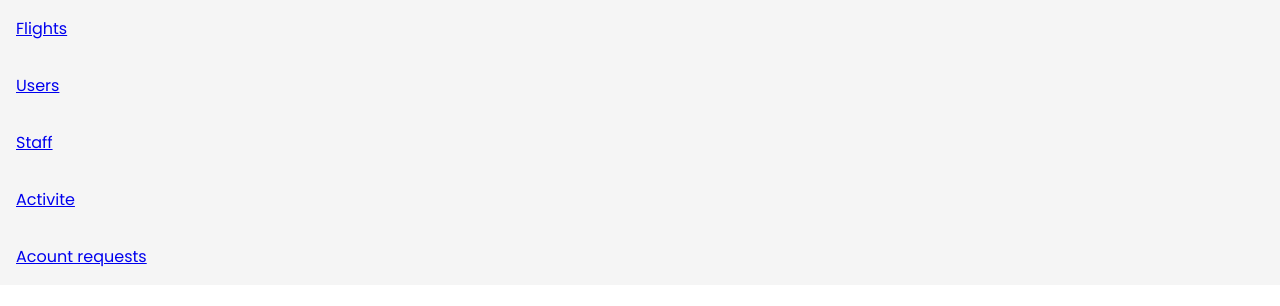
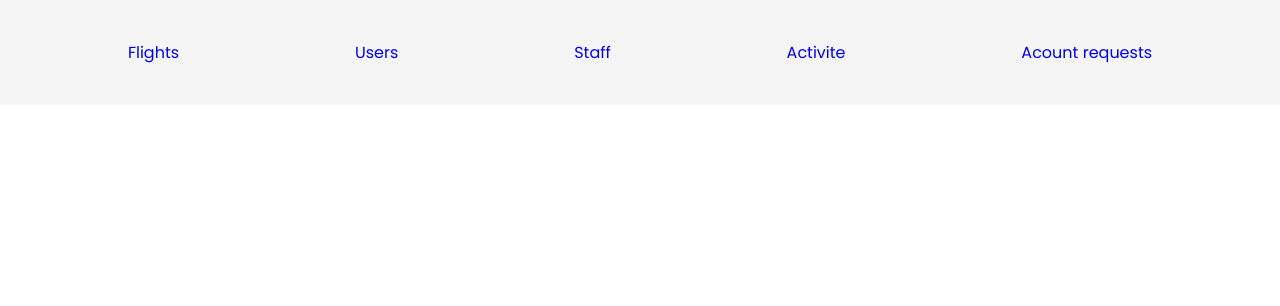
Before and after one commit to BhanuHasaranga/PhoneixAirline, an Angular app: page /AdminDashboardUser in a window 1280 px wide. Shown: the top 306 px of the page. Built offline with nearby package versions, Linux system fonts and the light colour scheme.

Commit message:
admin dashboard navbar

```diff
--- a/src/app/admin-dashboard-user/admin-dashboard-user.component.html
+++ b/src/app/admin-dashboard-user/admin-dashboard-user.component.html
@@ -1,13 +1,11 @@
 <div class="container">
     <div class="head">
         <div class="nav-bar">
-            <ul>
-                <li><a href="#home">Flights</a></li>
-                <li><a href="#news">Users</a></li>
-                <li><a href="#contact">Staff</a></li>
-                <li><a href="#about">Activite</a></li>
-                <li><a href="#about">Acount requests</a></li>
-            </ul>
+            <a href="#home">Flights</a>
+            <a href="#news">Users</a>
+            <a href="#contact">Staff</a>
+            <a href="#about">Activite</a>
+            <a href="#about">Acount requests</a>
         </div>
     </div>
 </div>
--- a/src/styles.css
+++ b/src/styles.css
@@ -129,10 +129,12 @@ button {
     font-size: 2.5vh;
     padding: 1.5vh;
 }
-ul {
-    display: inline;
+.nav-bar {
+    display: flex;
+    width: 100%;
+    justify-content: space-around;
+    padding: 5vh;
 }
-li a {
-    display: block;
-    padding: 2vh;
+.nav-bar a {
+    text-decoration: none;
 }
```
